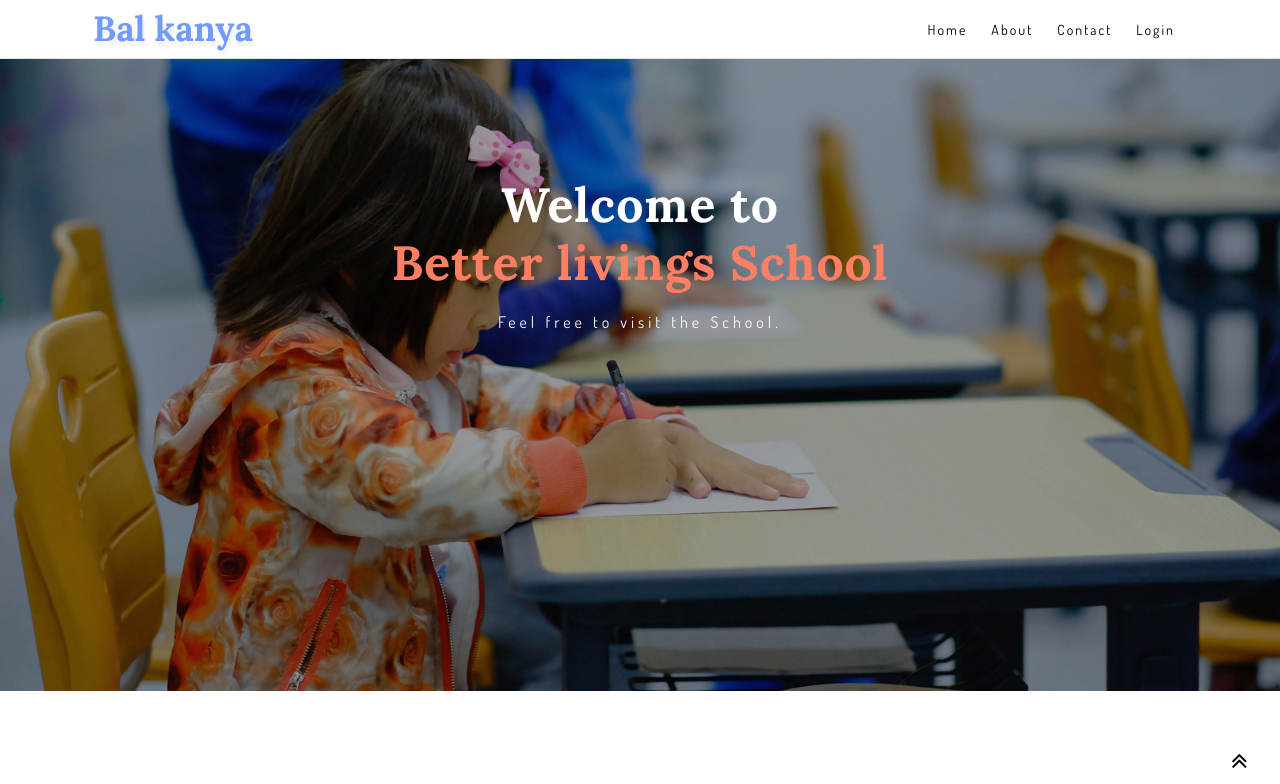
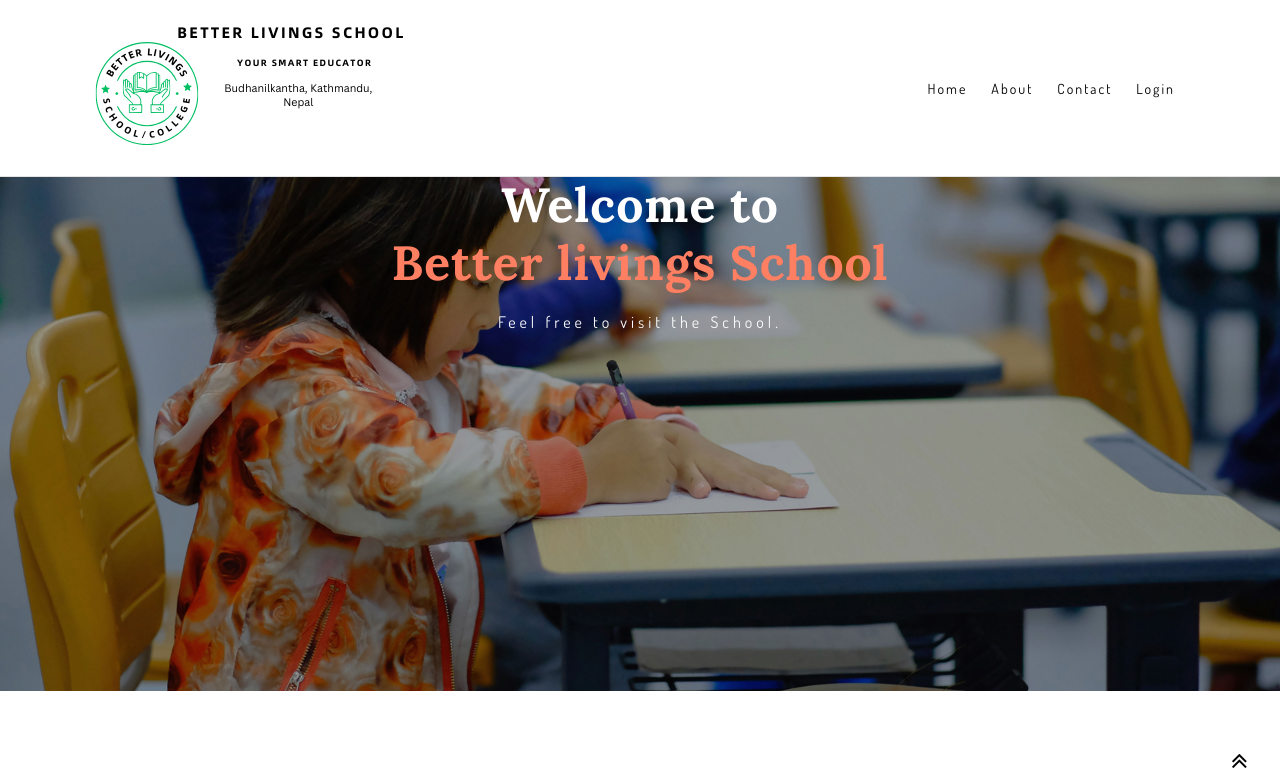
Before and after one commit to angel-sharmas/betterlivingschool, a plain HTML site: page index.html in a window 1280 px wide. Shown: the top 784 px of the page. Drawn offline with Linux system fonts and the light colour scheme.

Commit message:
added some codes for logo and more.

```diff
--- a/index.html
+++ b/index.html
@@ -42,7 +42,7 @@
             <div class="header d-lg-flex justify-content-between align-items-center py-2 px-sm-2 px-1">
                 <!-- logo -->
                 <div id="logo">
-                    <h1><a href="index.html"> Bal kanya</a></h1>
+                    <h1><a href="index.html"> <img src="images/betterliving-school-logo.png" alt="logo"></a></h1>
                 </div>
                 <!-- //logo -->
                 <!-- nav -->
```
Also changed, not shown: images/betterliving-school-logo.png (added).
